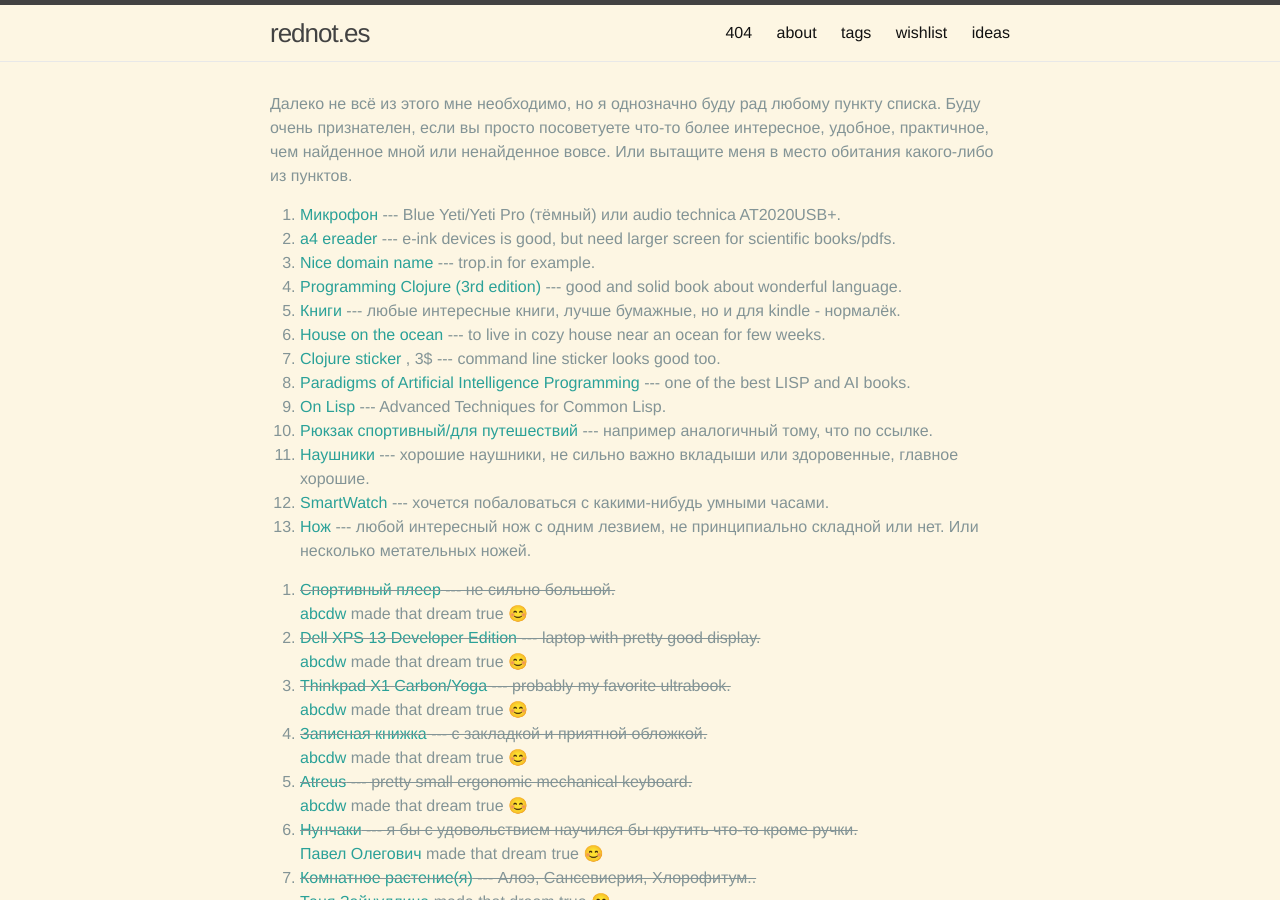
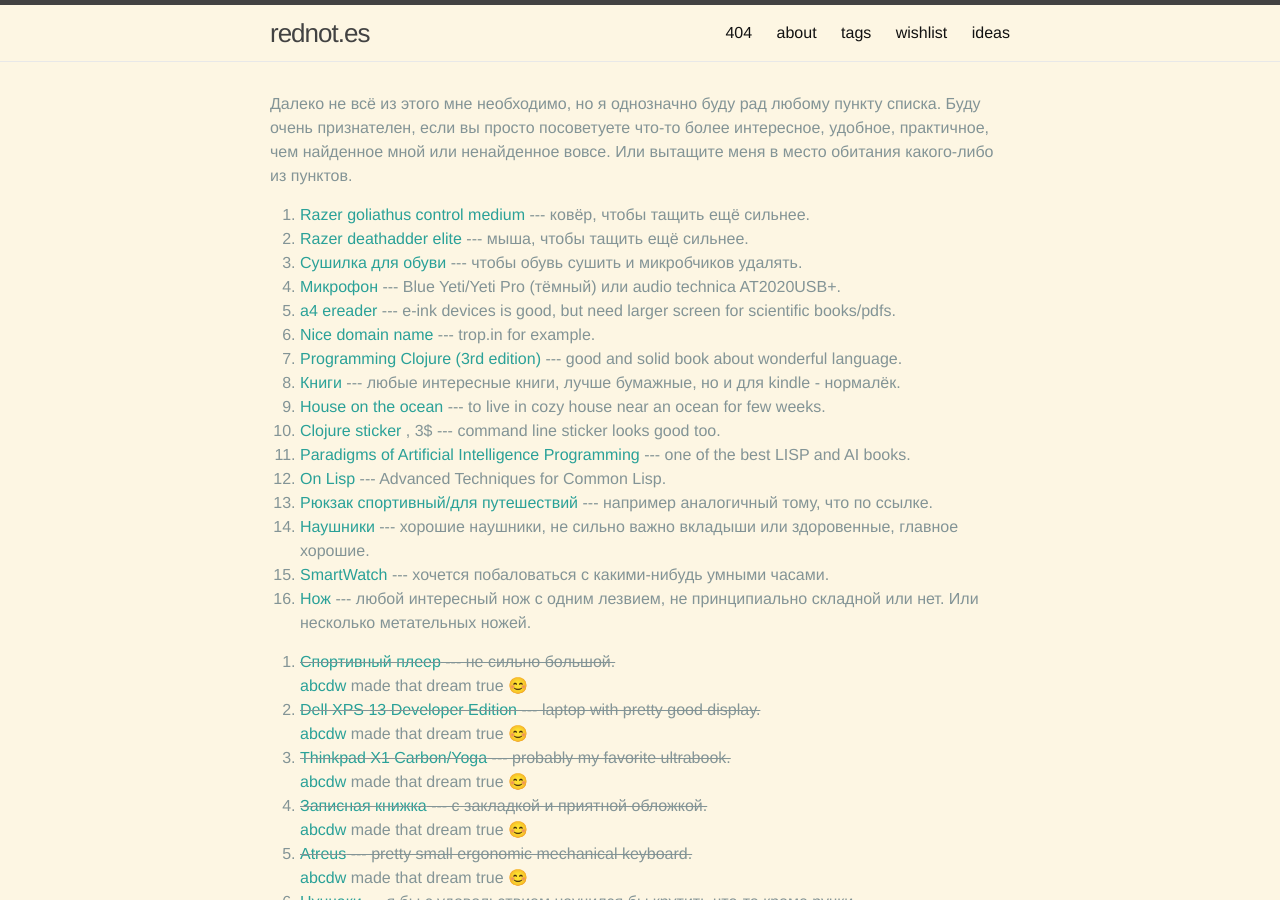
Before and after one commit to rednotes/rednotes.github.io, a Jekyll site: the page built from pages/wishlist.html, in a window 1280 px wide and 900 px high. Built offline with Jekyll 4.4.1, drawn with Linux system fonts in a browser that asks for light colours; nearby versions of some CDN libraries; emoji names are drawn with the system emoji font; comment, search, counter and statistics services are not loaded.

Commit message:
Add mat, mouse and boots heater to wishlist

```diff
--- a/_data/wishlist.yml
+++ b/_data/wishlist.yml
@@ -1,3 +1,13 @@
+- name: Razer goliathus control medium
+  description: ковёр, чтобы тащить ещё сильнее
+  url: https://www.razerzone.com/gaming-mouse-mats/razer-goliathus-control
+
+- name: Razer deathadder elite
+  description: мыша, чтобы тащить ещё сильнее
+  url: https://www.razerzone.com/gaming-mice/razer-deathadder-elite
+
+- name: Сушилка для обуви
+  description: чтобы обувь сушить и микробчиков удалять
 
 - name: Микрофон
   description: Blue Yeti/Yeti Pro (тёмный) или audio technica AT2020USB+
```
